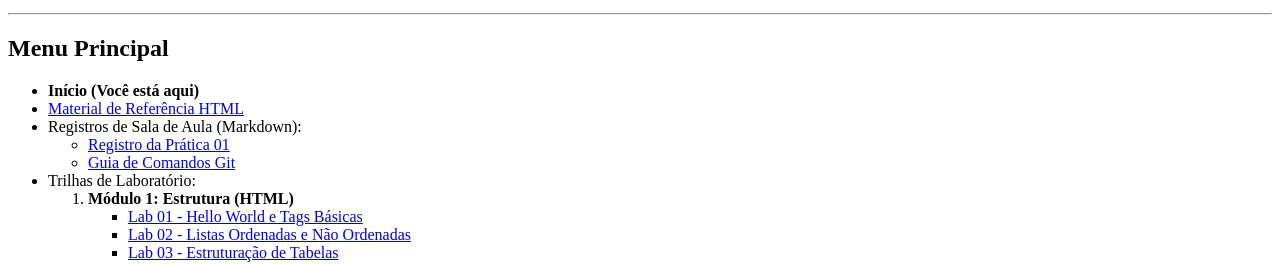
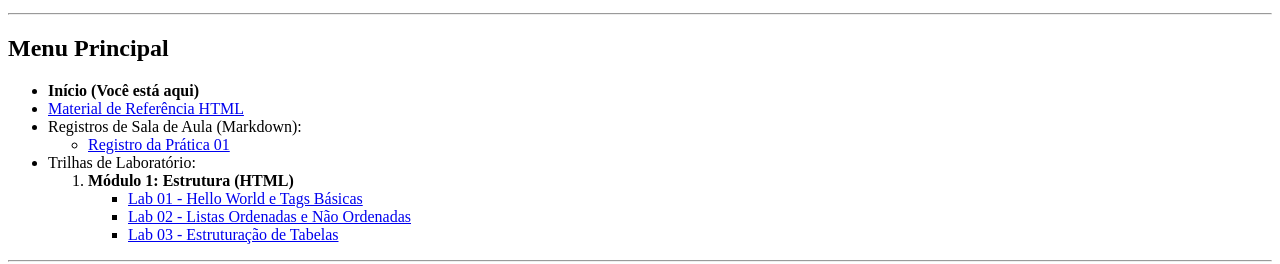
Before and after one commit to Programacao-Web-BSI-2026-2/lab-asafefernandes, a plain HTML site: page index.html in a window 1280 px wide. Shown: the part 101-365 px from the top of the page. Drawn offline with Linux system fonts and the light colour scheme.

Commit message:
Update index.html

```diff
--- a/index.html
+++ b/index.html
@@ -22,7 +22,6 @@
             <li>Registros de Sala de Aula (Markdown):
                 <ul>
                     <li><a href="doc/pratica-01.html">Registro da Prática 01</a></li>
-                    <li><a href="doc/comandos-git.html">Guia de Comandos Git</a></li>
                 </ul>
             </li>
             <li>Trilhas de Laboratório:
```
